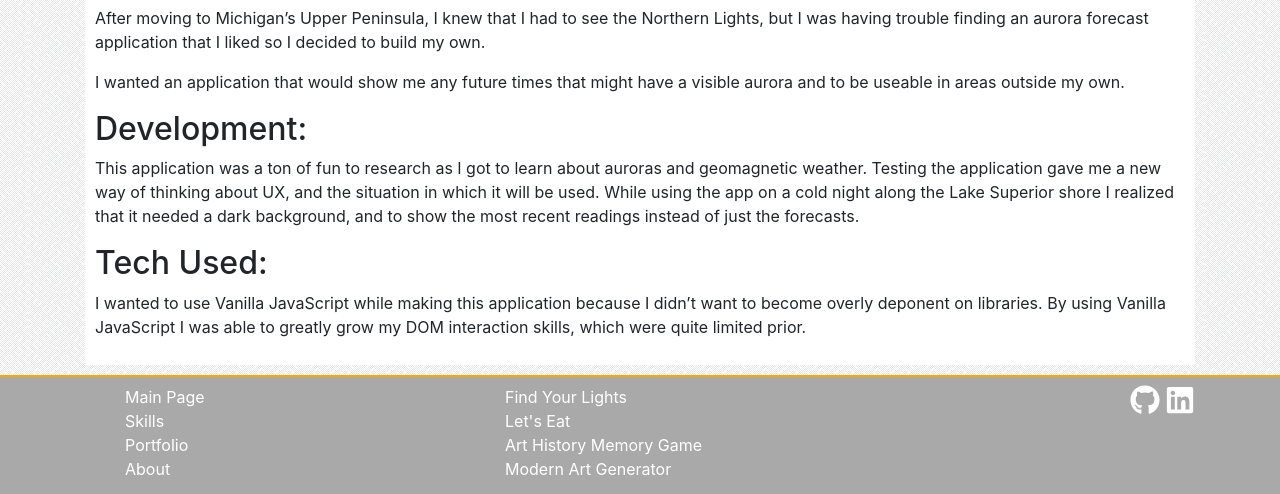
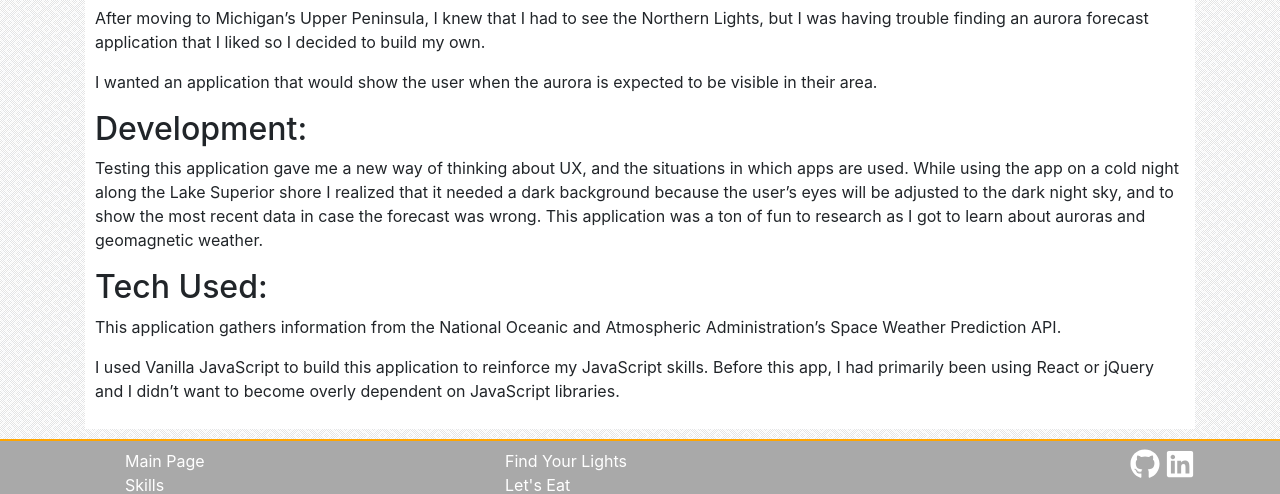
Before and after one commit to JBVenuto/reactportfolio, a React (Create React App) app: page /lights in a window 1280 px wide. Shown: the part 901-1395 px from the top of the page. Built offline with nearby package versions, Linux system fonts and the light colour scheme.

Commit message:
Changed the wording in application descriptions for Lets Eat and Find Your Lights

```diff
--- a/src/pages/LetsEat.js
+++ b/src/pages/LetsEat.js
@@ -38,7 +38,7 @@ class LetsEat extends Component {
                     />
                     <div className="slide-description">
                         <h2>About:</h2>
-                        <p>I’m always hearing about new restaurants to check out and I really do want to try them, but I keep finding myself going to the same few places repeatedly. To break out of this habit I decided to build an application to keep track of all these restaurants and to let me rate them on a binary scale of would I go back or not.</p>
+                        <p>I’m always hearing about new restaurants to check out, but I keep finding myself going to the same few places repeatedly. To break out of this habit I decided to build an application to keep track of all these restaurants and to let me make a note of whether or not I would visit again.</p>
                         <h2>Development:</h2>
                         <p>The biggest issue I ran into while developing this application was deploying a react application and a Node.js backend with a MySQL database that were coupled in one project. After reading about different ways to solve this issue such as using the concurrently package, I decided to separate the back-end and front-end into two separate projects that could be deployed on their own.</p>
                         <h2>Tech Used:</h2>
--- a/src/pages/Lights.js
+++ b/src/pages/Lights.js
@@ -39,11 +39,12 @@ class Lights extends Component {
                     <div className="slide-description">
                         <h2>About:</h2>
                         <p>After moving to Michigan’s Upper Peninsula, I knew that I had to see the Northern Lights, but I was having trouble finding an aurora forecast application that I liked so I decided to build my own.</p>
-                        <p>I wanted an application that would show me any future times that might have a visible aurora and to be useable in areas outside my own.</p>
+                        <p>I wanted an application that would show the user when the aurora is expected to be visible in their area.</p>
                         <h2>Development:</h2>
-                        <p>This application was a ton of fun to research as I got to learn about auroras and geomagnetic weather. Testing the application gave me a new way of thinking about UX, and the situation in which it will be used. While using the app on a cold night along the Lake Superior shore I realized that it needed a dark background, and to show the most recent readings instead of just the forecasts.</p>
+                        <p>Testing this application gave me a new way of thinking about UX, and the situations in which apps are used. While using the app on a cold night along the Lake Superior shore I realized that it needed a dark background because the user’s eyes will be adjusted to the dark night sky, and to show the most recent data in case the forecast was wrong. This application was a ton of fun to research as I got to learn about auroras and geomagnetic weather.</p>
                         <h2>Tech Used:</h2>
-                        <p>I wanted to use Vanilla JavaScript while making this application because I didn’t want to become overly deponent on libraries. By using Vanilla JavaScript I was able to greatly grow my DOM interaction skills, which were quite limited prior.</p>
+                        <p>This application gathers information from the National Oceanic and Atmospheric Administration’s Space Weather Prediction API.</p>
+                        <p>I used Vanilla JavaScript to build this application to reinforce my JavaScript skills. Before this app, I had primarily been using React or jQuery and I didn’t want to become overly dependent on JavaScript libraries.</p>
                     </div>
                 </div>
                 <a href="/artgenerator">
```
